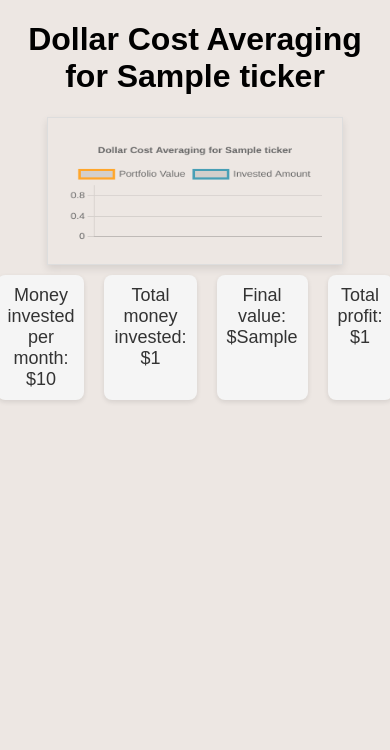
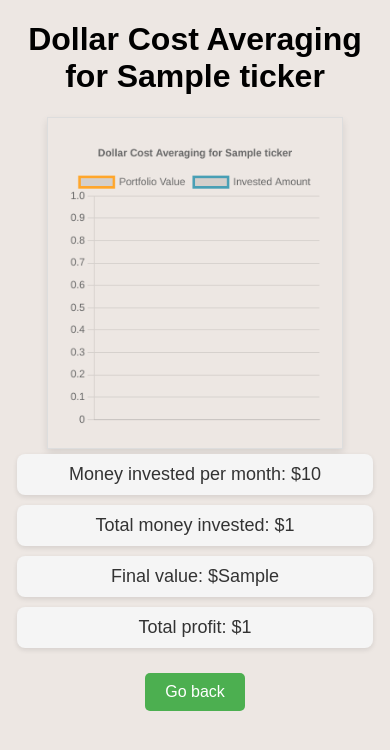
Before and after one commit to CarlosMonforteIzquierdo/Monthly_DCA_Simulator, a Flask app: template templates/graphic.html in a window 390 px wide. Shown: the top 750 px of the page. Run offline with Flask 3, Linux system fonts and the light colour scheme; the template is opened without the code that fills it: most values are stand-ins (such as "Sample title", 1, 10 or a date in 2020).

Commit message:
Modificado estilos css, responsive desgin y añadido funcionalidad botón Go Back

```diff
--- a/static/graphic.css
+++ b/static/graphic.css
@@ -5,13 +5,16 @@ body {
 h1{
     text-align: center;
 }
-
+#canvas-div{
+    width: 100%;
+}
 canvas {
     display: block;
     margin: 0 10vw;
     padding: 20px;
-    max-width: 90%; /* Controla el ancho máximo del canvas */
-    max-height: 70vh; /* Controla el alto máximo del canvas */
+    width: 60%; /* Controla el ancho máximo del canvas */
+    aspect-ratio: 16/9;
+    max-height: 70hv; /* Controla el alto máximo del canvas */
     text-align: center;
     border: 1px solid #ddd; /* Añade un borde ligero al canvas */
     box-shadow: 0 4px 8px rgba(0, 0, 0, 0.1);
@@ -19,9 +22,10 @@ canvas {
 #info{
     display: flex;
     justify-content: center;
+    flex-wrap: nowrap;
 }
 .investment-info{
-    display: block;
+    display: flex;
     width: auto;
     text-align: center; /* Centrar el texto */
     font-size: 18px; /* Tamaño de fuente */
@@ -33,3 +37,19 @@ canvas {
     background-color: #f5f5f5; /* Fondo claro para resaltar */
     box-shadow: 0 2px 5px rgba(0, 0, 0, 0.1); /* Sombra suave */
 }
+@media (max-width: 600px) {
+    #info {
+        flex-direction: column; /* Cambia la dirección a columna */
+        align-items: center; /* Centra los elementos en columna */
+    }
+    .investment-info {
+        width: 90%; /* Ocupa casi todo el ancho de la pantalla */
+        margin: 5px 0; /* Ajusta el margen */
+        justify-content: center;
+    }
+    canvas {
+        width: 50%; /* Ajusta el ancho para pantallas pequeñas */
+        aspect-ratio: 9 / 16; /* Cambia a una relación de aspecto vertical */
+        max-height: 80vh; /* Permite que el canvas ocupe más altura */
+    }
+}
--- a/templates/graphic.html
+++ b/templates/graphic.html
@@ -9,7 +9,7 @@
     </head>
     <body>
         <h1>Dollar Cost Averaging for {{ ticker }}</h1>
-        <div>
+        <div id="canvas-div">
         <canvas id="investmentChart" ></canvas>
         </div>
         <div id="info">
@@ -28,5 +28,13 @@
 
         <!-- Cargar el script externo -->
         <script src="{{ url_for('static', filename='graphic.js') }}"></script>
+
+        <div style="text-align: center; margin-top: 20px;">
+            <a href="{{ url_for('set_data') }}" style="text-decoration: none;">
+                <button style="padding: 10px 20px; font-size: 16px; background-color: #4CAF50; color: white; border: none; border-radius: 5px; cursor: pointer;">
+                    Go back
+                </button>
+            </a>
+        </div>
     </body>
 </html>
```
Also changed, not shown: static/graphic.js (+10 -0 lines), static/set_data.css (+8 -19 lines).
